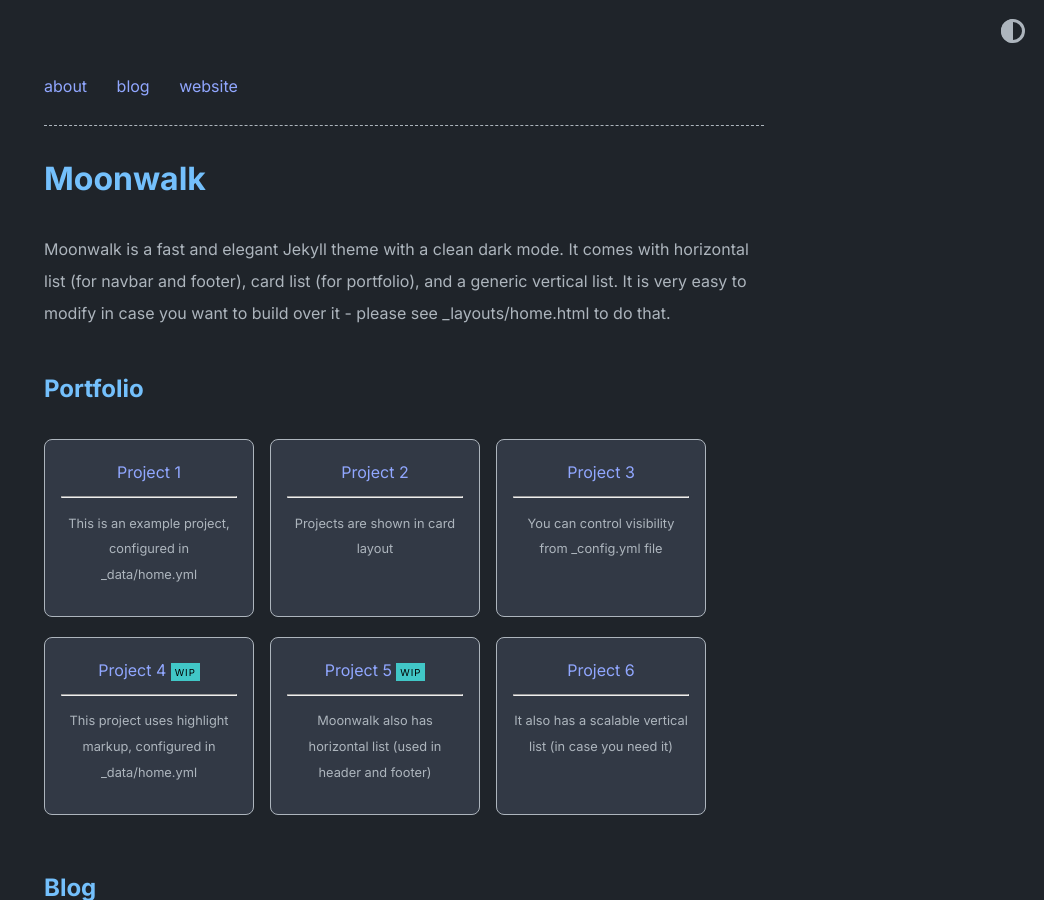
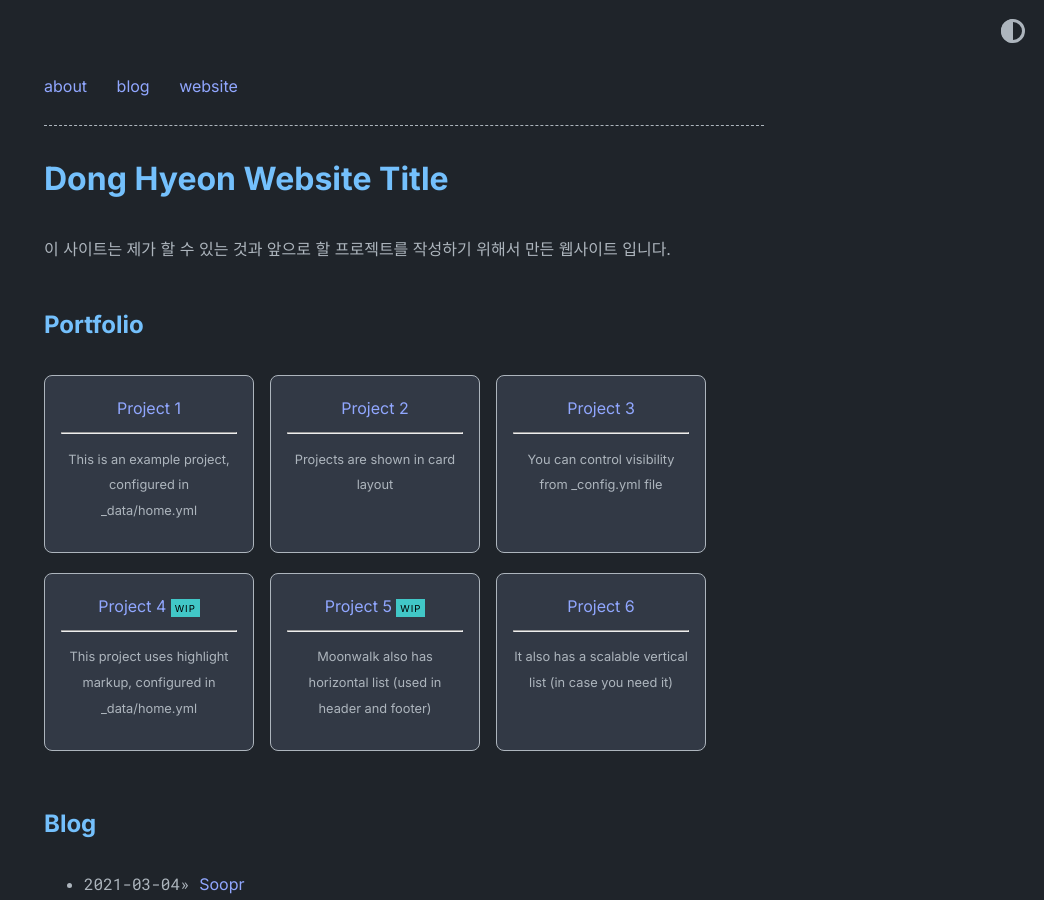
Before and after one commit to Eustiana07/.github.io, a Jekyll site: the page built from index.md, in a window 1280 px wide and 900 px high. Shown: the whole window, without its empty margins (236-1280 px from the left). Built offline with Jekyll 4.4.1, drawn with Linux system fonts in a browser that asks for light colours.

Commit message:
Update _config.yml

```diff
--- a/_config.yml
+++ b/_config.yml
@@ -1,8 +1,8 @@
-title: Moonwalk
+title: Dong Hyeon Website Title
 author: Abhinav Saxena
 url: https://www.abhinavsaxena.com/moonwalk # root address of the site
 description: > # description of the site (multiple lines allowed)
-  Moonwalk is a fast and elegant Jekyll theme with a clean dark mode. It comes with horizontal list (for navbar and footer), card list (for portfolio), and a generic vertical list. It is very easy to modify in case you want to build over it - please see _layouts/home.html to do that.
+  이 사이트는 제가 할 수 있는 것과 앞으로 할 프로젝트를 작성하기 위해서 만든 웹사이트 입니다.
 
 permalink: /:slug
 
```
